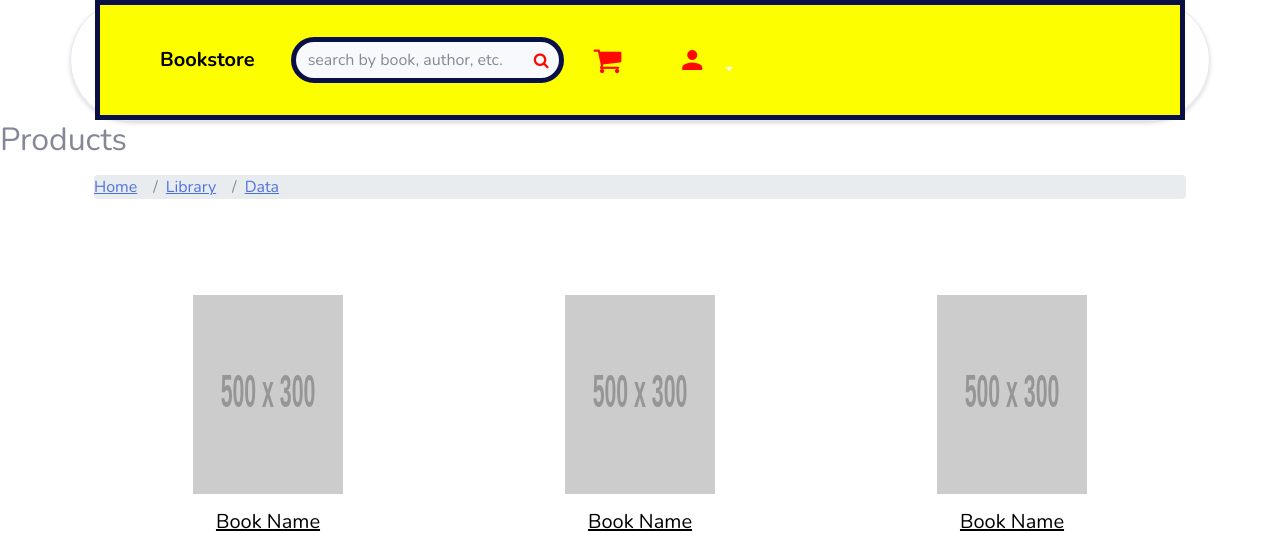
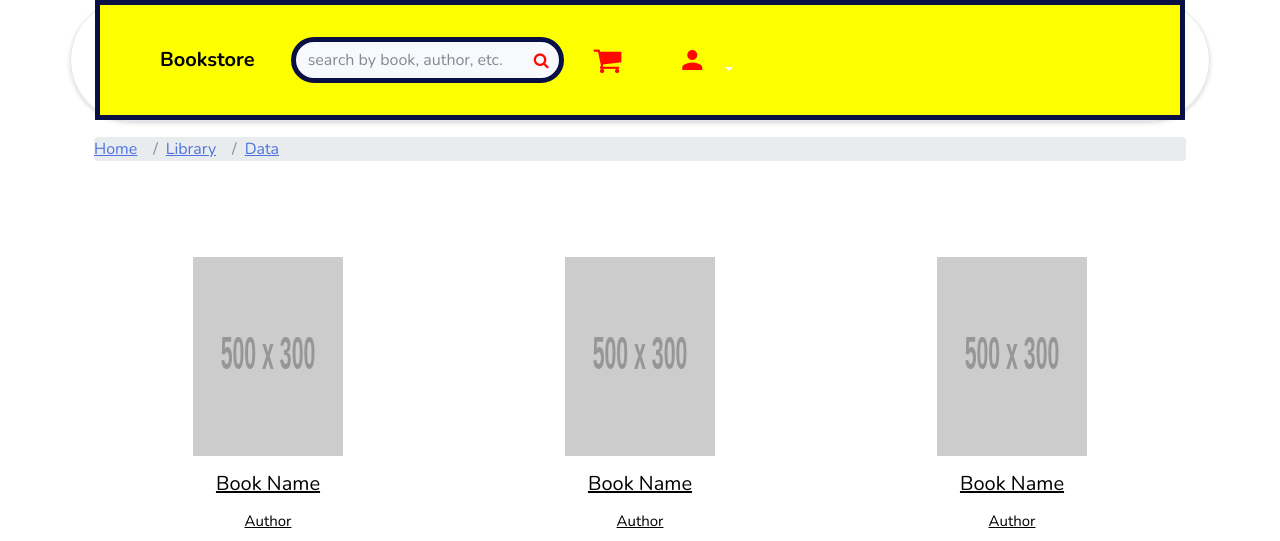
Before and after one commit to deekshasinghvs/SP21_Web_Programming_Group_Project, a PHP site: page /home.php?p=books in a window 1280 px wide. Shown: the part 57-598 px from the top of the page. Run offline with PHP 8.4, Linux system fonts and the light colour scheme; grey boxes labelled with a size stand in for pictures from a placeholder-image service; some libraries are stand-ins or nearby versions; some web fonts are replaced.

Commit message:
Update books.php

```diff
--- a/internal/books.php
+++ b/internal/books.php
@@ -1,4 +1,4 @@
-<h2>Products</h2>
+
 <p>
 <!DOCTYPE html>
 <html lang="en">
```
